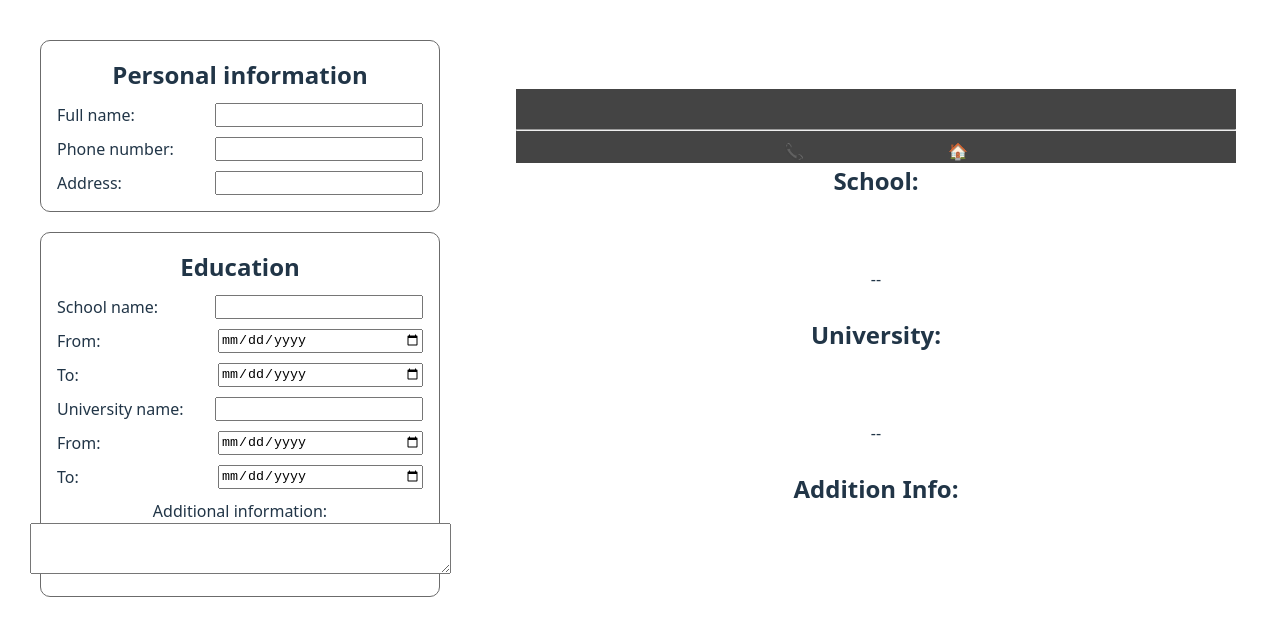
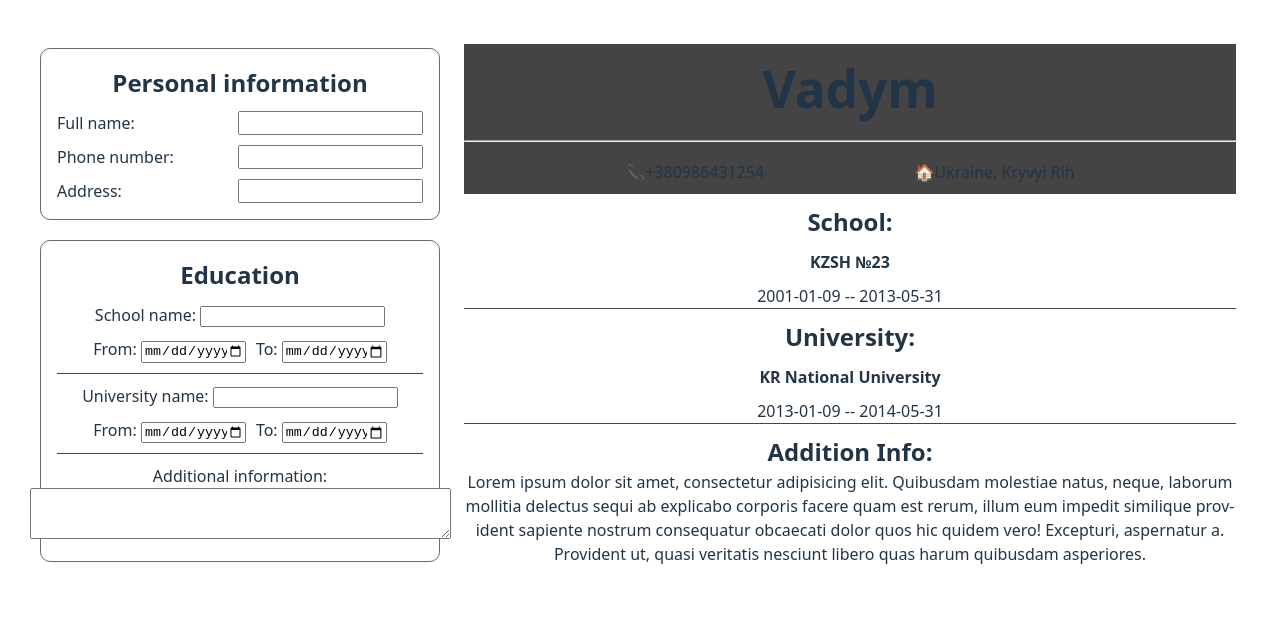
Before and after one commit to KVG24/cv-application-odin, a React (Vite) app: page / in a window 1280 px wide. Shown: the top 636 px of the page. Built offline with nearby package versions, Linux system fonts and the light colour scheme.

Commit message:
Fix styling

```diff
--- a/src/App.css
+++ b/src/App.css
@@ -1,5 +1,4 @@
 #root {
-    max-width: 1280px;
     margin: 0 auto;
     padding: 2rem;
     text-align: center;
@@ -16,10 +15,16 @@ h2 {
     padding: 0;
 }
 
+p {
+    margin: 0;
+    padding: 0;
+}
+
 .resume-builder {
     display: flex;
-    justify-content: space-between;
+    justify-content: space-around;
     align-items: center;
+    gap: 20px;
 }
 
 .input-info-cards {
@@ -44,41 +49,69 @@ h2 {
     gap: 10px;
 }
 
-.school,
-.university {
+.resume-school,
+.resume-university,
+.input-university,
+.input-school {
     width: 100%;
     display: flex;
     flex-direction: column;
     gap: 10px;
+    border-bottom: 1px solid #444444;
 }
 
-.input-personal-info input,
-.input-education-info input {
-    min-width: 200px;
+.input-school,
+.input-university {
+    padding-bottom: 10px;
 }
 
-.input-personal-info label,
-.school label,
-.university label {
+.input-personal-info label {
     width: 100%;
     display: flex;
     justify-content: space-between;
 }
 
+.input-study-period {
+    display: flex;
+    justify-content: center;
+    gap: 10px;
+}
+
+.input-study-period input {
+    width: 100px;
+}
+
 .resume {
-    min-width: 60%;
+    max-width: 900px;
+    min-width: 400px;
     border: 2px solid white;
     border-radius: 10px;
     padding: 2px;
+}
+
+.resume-education-info h2 {
+    padding-top: 10px;
+}
+
+.resume-ed-place-name {
+    font-weight: 700;
+    font-size: 1rem;
 }
 
 .resume-personal-info {
     background-color: #444444;
 }
 
-.phone-address-container {
+.resume-phone-address-container {
     display: flex;
     gap: 20%;
     justify-content: center;
     align-items: center;
+    padding: 10px;
 }
+
+.resume-additional-info {
+    width: 100%;
+    overflow-wrap: normal;
+    hyphens: auto;
+}
--- a/src/App.jsx
+++ b/src/App.jsx
@@ -33,36 +33,46 @@ function InputEducationInfo({
     return (
         <div className="input-education-info">
             <h2>Education</h2>
-            <div className="school">
+            <div className="input-school">
                 <label>
                     <span>School name:</span>{" "}
                     <input type="text" onChange={onSchoolChange} />
                 </label>
+                <div className="input-study-period">
                     <label>
-                    From:
-                    <input type="date" onChange={onSchoolStartChange}></input>
+                        From:{" "}
+                        <input
+                            type="date"
+                            onChange={onSchoolStartChange}
+                        ></input>
                     </label>
                     <label>
-                    To:
+                        To:{" "}
                         <input type="date" onChange={onSchoolEndChange}></input>
                     </label>
                 </div>
-            <div className="university">
+            </div>
+            <div className="input-university">
                 <label>
                     <span>University name:</span>{" "}
                     <input type="text" onChange={onUniversityChange} />
                 </label>
+                <div className="input-study-period">
                     <label>
-                    From:
+                        From:{" "}
                         <input
                             type="date"
                             onChange={onUniversityStartChange}
                         ></input>
                     </label>
                     <label>
-                    To:
-                    <input type="date" onChange={onUniversityEndChange}></input>
+                        To:{" "}
+                        <input
+                            type="date"
+                            onChange={onUniversityEndChange}
+                        ></input>
                     </label>
+                </div>
             </div>
             <label>
                 <span>Additional information:</span>{" "}
@@ -93,7 +103,7 @@ function Resume({
             <div className="resume-personal-info">
                 <h1>{name}</h1>
                 <hr />
-                <div className="phone-address-container">
+                <div className="resume-phone-address-container">
                     <span>
                         {"📞"}
                         {phone}
@@ -105,15 +115,21 @@ function Resume({
                 </div>
             </div>
             <div className="resume-education-info">
-                <div className="school">
-                    <h2>School:</h2> <p>{school}</p>
+                <div className="resume-school">
+                    <h2>School:</h2>{" "}
+                    <p className="resume-ed-place-name">{school}</p>
                     <p>
                         {schoolStart} -- {schoolEnd}
                     </p>
-                    <h2>University:</h2> <p>{university}</p>
+                </div>
+                <div className="resume-university">
+                    <h2>University:</h2>{" "}
+                    <p className="resume-ed-place-name">{university}</p>
                     <p>
                         {universityStart} -- {universityEnd}
                     </p>
+                </div>
+                <div className="resume-additional-info">
                     <h2>Addition Info:</h2> <p>{additionInfo}</p>
                 </div>
             </div>
@@ -123,18 +139,19 @@ function Resume({
 
 function ResumeBuilder() {
     const [personalInfo, setPersonalInfo] = useState({
-        name: "",
-        phone: "",
-        address: "",
+        name: "Vadym",
+        phone: "+380986431254",
+        address: "Ukraine, Kryvyi Rih",
     });
     const [educationInfo, setEducationInfo] = useState({
-        school: "",
-        schoolStart: "",
-        schoolEnd: "",
-        university: "",
-        universityStart: "",
-        universityEnd: "",
-        additionInfo: "",
+        school: "KZSH №23",
+        schoolStart: "2001-01-09",
+        schoolEnd: "2013-05-31",
+        university: "KR National University",
+        universityStart: "2013-01-09",
+        universityEnd: "2014-05-31",
+        additionInfo:
+            "Lorem ipsum dolor sit amet, consectetur adipisicing elit. Quibusdam molestiae natus, neque, laborum mollitia delectus sequi ab explicabo corporis facere quam est rerum, illum eum impedit similique provident sapiente nostrum consequatur obcaecati dolor quos hic quidem vero! Excepturi, aspernatur a. Provident ut, quasi veritatis nesciunt libero quas harum quibusdam asperiores.",
     });
 
     function handleNameChange(e) {
```
Lines whose indentation alone changed are shown as unchanged.
